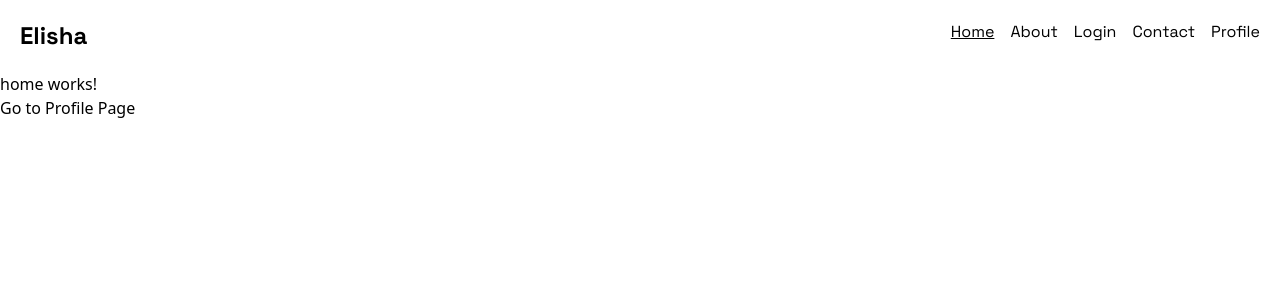
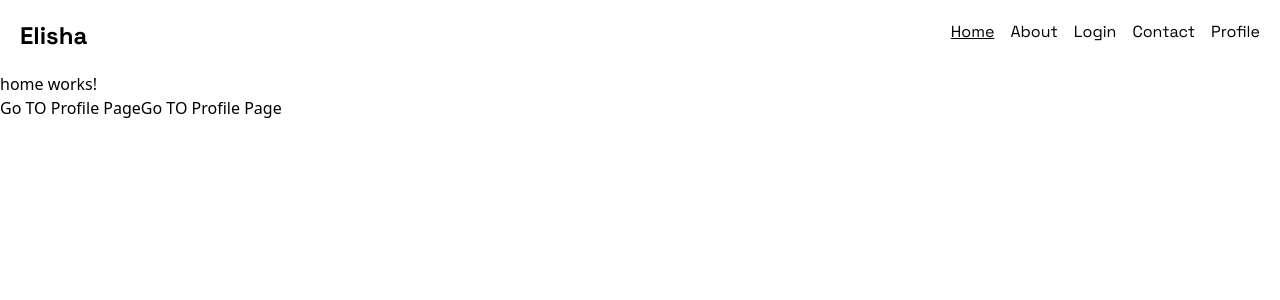
Before and after one commit to elishabhatti/angular-app, an Angular app: page / in a window 1280 px wide. Shown: the top 300 px of the page. Built offline with nearby package versions, Linux system fonts and the light colour scheme.

Commit message:
pass data with button in angular

```diff
--- a/src/app/home/home.html
+++ b/src/app/home/home.html
@@ -1,2 +1,4 @@
 <p>home works!</p>
-<a [routerLink]="['profile', {name: 'Elisha'}]">Go to Profile Page</a>
+<!-- <a [routerLink]="['profile', {name: 'Mark'}]">Go to Profile Page</a> -->
+ <button (click)="goToProfilePage('Peter')">Go TO Profile Page</button>
+ <button (click)="goToProfilePage('Mark')">Go TO Profile Page</button>
--- a/src/app/home/home.ts
+++ b/src/app/home/home.ts
@@ -1,12 +1,17 @@
 import { Component } from '@angular/core';
-import { RouterLink } from '@angular/router';
+import { Router, RouterLink } from '@angular/router';
 
 @Component({
   selector: 'app-home',
   imports: [RouterLink],
   templateUrl: './home.html',
-  styleUrl: './home.css'
+  styleUrl: './home.css',
 })
 export class Home {
-
+  constructor(private router: Router) {}
+  goToProfilePage(name: string) {
+    this.router.navigate(['profile'], {
+      queryParams: { name },
+    });
+  }
 }
--- a/src/app/profile/profile.ts
+++ b/src/app/profile/profile.ts
@@ -11,7 +11,12 @@ export class Profile {
   userName: string | null = '';
   constructor(private route: ActivatedRoute) {}
   ngOnInit(): void {
-    this.userName = this.route.snapshot.paramMap.get('name');
-    console.log(this.userName);
+    // this.userName = this.route.snapshot.paramMap.get('name');
+    // console.log(this.userName);
+
+    this.route.queryParams.subscribe((params) => {
+      this.userName = params['name'];
+      console.log(params['name']);
+    });
   }
 }
```
